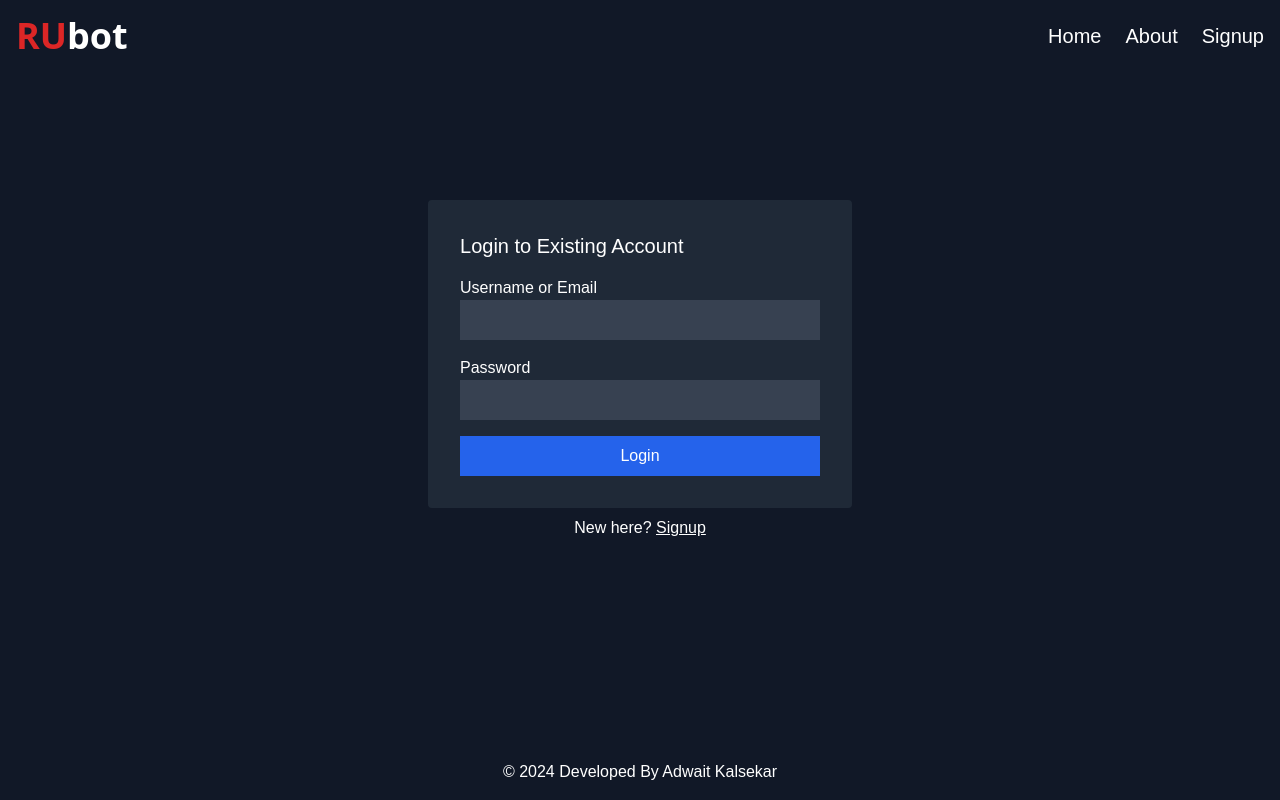
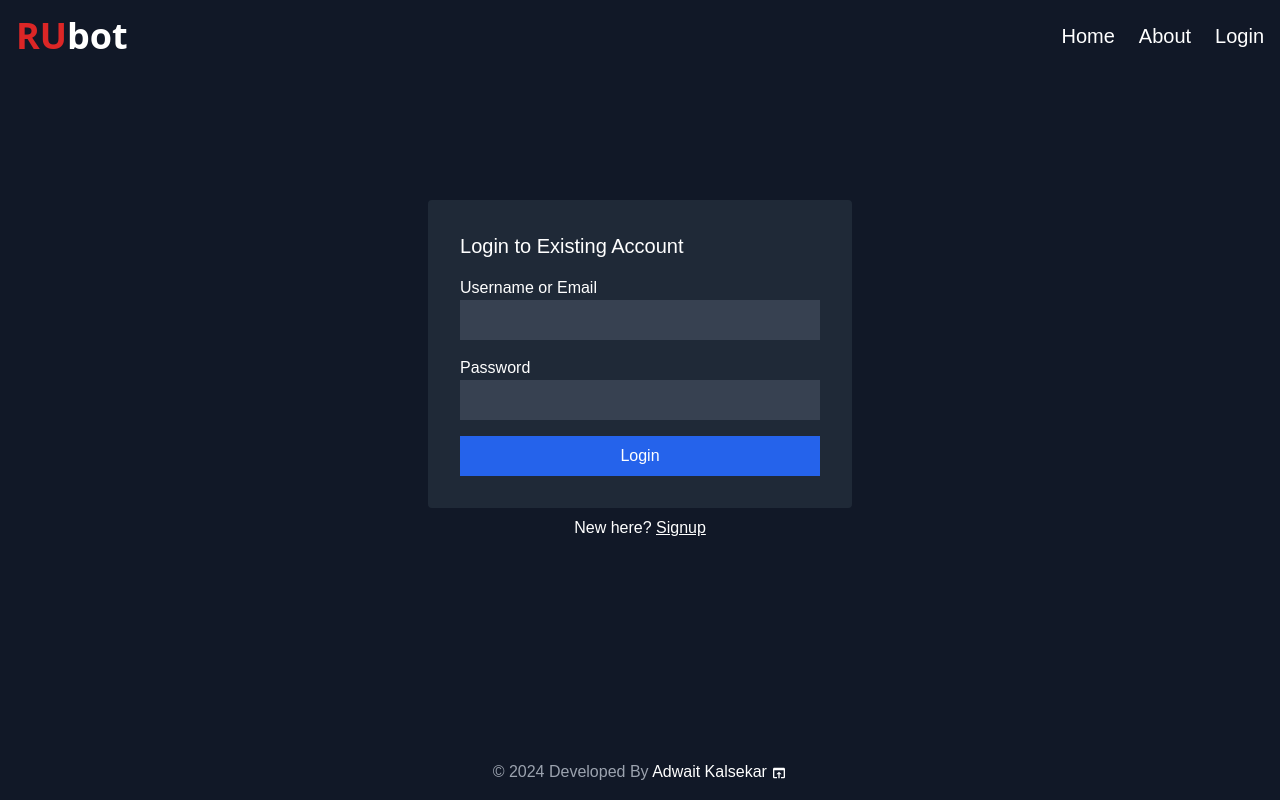
Before and after one commit to adwait-kalsekar/rubot-frontend, a Next.js app: page /login in a window 1280 px wide. Built offline with nearby package versions, Linux system fonts and the light colour scheme.

Commit message:
agent loading ui

```diff
--- a/src/app/chat/[id]/layout.tsx
+++ b/src/app/chat/[id]/layout.tsx
@@ -29,7 +29,6 @@ function ConversationLayout({ children }: { children: React.ReactNode }) {
     }
   }, [isLoggedIn]);
 
-  // If auth state is still loading (null), show nothing (or a loader)
   if (isLoggedIn === null) {
     return null;
   }
--- a/src/app/chat/[id]/page.tsx
+++ b/src/app/chat/[id]/page.tsx
@@ -13,6 +13,7 @@ function MessagePage() {
 
   const [messages, setMessages] = useState<Message[]>([]);
   const [messageError, setMessageError] = useState<boolean>(false);
+  const [generatingResponse, setGeneratingResponse] = useState<boolean>(false);
 
   const messageQuery = useQuery({
     queryKey: ['conversation', conversationId],
@@ -38,13 +39,14 @@ function MessagePage() {
   return (
     <div className="w-4/5 flex flex-col md:h-[83vh] lg:h-[86vh]">
       {conversationId === 'new' ? (
-        <NewConversation />
+        <NewConversation generatingResponse={generatingResponse} />
       ) : (
         <Conversation
           messages={messages}
           isLoading={isLoading}
           messagesLoadingError={isError}
           messageMutationError={messageError}
+          generatingResponse={generatingResponse}
         />
       )}
       <ChatInput
@@ -53,6 +55,7 @@ function MessagePage() {
         messagesLoadingError={isError}
         messageMutationError={messageError}
         setMessageError={setMessageError}
+        setGeneratingResponse={setGeneratingResponse}
       />
     </div>
   );
--- a/src/components/chat/ChatInput.tsx
+++ b/src/components/chat/ChatInput.tsx
@@ -13,6 +13,7 @@ interface ChatInputProps {
   messagesLoadingError: boolean;
   messageMutationError: boolean;
   setMessageError: Dispatch<SetStateAction<boolean>>;
+  setGeneratingResponse: Dispatch<SetStateAction<boolean>>;
 }
 
 export default function ChatInput({
@@ -20,6 +21,7 @@ export default function ChatInput({
   isLoading,
   messagesLoadingError,
   setMessageError,
+  setGeneratingResponse,
 }: ChatInputProps) {
   const params = useParams();
   const conversationId = params.id as string;
@@ -34,7 +36,6 @@ export default function ChatInput({
     mutationFn: async ({ prompt }: { prompt: string }) => {
       const response = await axios.post(
         `/api/chat/conversations/${conversationId}`,
-
         {
           prompt,
         }
@@ -48,9 +49,11 @@ export default function ChatInput({
         queryKey: ['conversation', conversationId],
       });
       setMessageError(false);
+      setGeneratingResponse(false);
       router.push(`/chat/${messageResponse.conversationId}`);
     },
     onError: () => {
+      setGeneratingResponse(false);
       setMessageError(true);
     },
   });
@@ -66,6 +69,8 @@ export default function ChatInput({
       ];
       return newMessages;
     });
+
+    setGeneratingResponse(true);
 
     messageMutation.mutate({
       prompt,
@@ -103,13 +108,16 @@ export default function ChatInput({
             disabled={isLoading || messageMutation.isPending ? true : false}
             value={message}
             onChange={handlePromptChange}
-            onKeyDown={(e) =>
-              message.trim() !== '' &&
-              e.key === 'Enter' &&
-              e.ctrlKey &&
-              handleSend()
-            }
-            rows={1} // Sets initial height when not expanded
+            onKeyDown={(e) => {
+              if (message.trim() === '' || e.key !== 'Enter') return;
+
+              const isMac = /Mac/i.test(navigator.platform);
+
+              if ((isMac && e.metaKey) || (!isMac && e.ctrlKey)) {
+                handleSend();
+              }
+            }}
+            rows={1}
           />
           <button
             onClick={handleSend}
--- a/src/components/chat/Conversation.tsx
+++ b/src/components/chat/Conversation.tsx
@@ -9,11 +9,13 @@ interface ConversationProps {
   isLoading: boolean;
   messagesLoadingError: boolean;
   messageMutationError: boolean;
+  generatingResponse: boolean;
 }
 
 export default function Conversation({
   messages,
   messageMutationError,
+  generatingResponse,
 }: ConversationProps) {
   const bottomRef = useRef<HTMLDivElement | null>(null);
 
@@ -45,6 +47,11 @@ export default function Conversation({
           </span>
         </div>
       )}
+      {generatingResponse && (
+        <div className="mb-4 text-left animate-pulse bg-gradient-to-r from-gray-400 to-gray-600 bg-clip-text text-transparent">
+          RUbot is thinking...
+        </div>
+      )}
       <div ref={bottomRef}></div>
     </div>
   );
--- a/src/components/chat/NewConversation.tsx
+++ b/src/components/chat/NewConversation.tsx
@@ -1,6 +1,23 @@
-function NewConversation() {
+function NewConversation({
+  generatingResponse,
+}: {
+  generatingResponse: boolean;
+}) {
+  // const [generating, setGenerating] = useState<boolean>(false);
+
+  // useEffect(() => {
+  //   console.log(generatingResponse);
+  //   setGenerating(generating);
+  // }, [generatingResponse, generating]);
+
   return (
     <div className="flex-1 overflow-y-auto bg-gray-950 text-white px-4 py-12">
+      {generatingResponse ? (
+        <div className="mb-4 text-left animate-pulse bg-gradient-to-r from-gray-400 to-gray-600 bg-clip-text text-transparent">
+          RUbot is thinking! Our AI agents are working to assist you with your
+          queries....
+        </div>
+      ) : (
         <div className="max-w-3xl mx-auto flex flex-col items-center space-y-10">
           {/* Heading */}
           <div className="text-center space-y-4">
@@ -23,8 +40,8 @@ function NewConversation() {
             <div className="bg-gray-800 rounded-lg p-6 space-y-4 border border-gray-700">
               <h2 className="font-semibold text-xl">Personalized Coursework</h2>
               <p className="text-gray-300 text-sm">
-              Generate custom course plans based on your interests and academic
-              history.
+                Generate custom course plans based on your interests and
+                academic history.
               </p>
             </div>
             <div className="bg-gray-800 rounded-lg p-6 space-y-4 border border-gray-700">
@@ -46,8 +63,8 @@ function NewConversation() {
               <div className="flex items-center space-x-2 bg-gray-800 p-4 rounded-md border border-gray-700">
                 <span className="inline-block w-2 h-2 bg-blue-500 rounded-full"></span>
                 <p className="text-gray-300">
-                &quot;What are the prerequisite courses for the Masters in IT&A
-                program?&quot;
+                  &quot;What are the prerequisite courses for the Masters in
+                  IT&A program?&quot;
                 </p>
               </div>
               <div className="flex items-center space-x-2 bg-gray-800 p-4 rounded-md border border-gray-700">
@@ -74,6 +91,7 @@ function NewConversation() {
             </div>
           </div>
         </div>
+      )}
     </div>
   );
 }
--- a/src/components/shared/Footer.tsx
+++ b/src/components/shared/Footer.tsx
@@ -1,7 +1,16 @@
+import OpenInBrowserIcon from '@mui/icons-material/OpenInBrowser';
+
 export default function Footer() {
   return (
-    <footer className="p-4 text-center">
-      © {new Date().getFullYear()} Developed By Adwait Kalsekar
+    <footer style={{ color: 'rgb(156 163 175)' }} className="p-4 text-center">
+      © {new Date().getFullYear()} Developed By{' '}
+      <a
+        style={{ color: 'white' }}
+        href="https://adwait-kalsekar-portfolio.vercel.app/"
+        target="_new"
+      >
+        Adwait Kalsekar <OpenInBrowserIcon style={{ fontSize: 'medium' }} />
+      </a>
     </footer>
   );
 }
--- a/src/components/shared/Navbar.tsx
+++ b/src/components/shared/Navbar.tsx
@@ -72,7 +72,7 @@ export default function Navbar() {
               </li>
             ) : (
               <li>
-                <Link href="/signup">Signup</Link>
+                <Link href="/login">Login</Link>
               </li>
             )}
           </ul>
@@ -142,8 +142,8 @@ export default function Navbar() {
               </li>
             ) : (
               <li>
-                <Link href="/signup" onClick={() => setMobileMenuOpen(false)}>
-                  Signup
+                <Link href="/login" onClick={() => setMobileMenuOpen(false)}>
+                  Login
                 </Link>
               </li>
             )}
```
Lines whose indentation alone changed are shown as unchanged.
